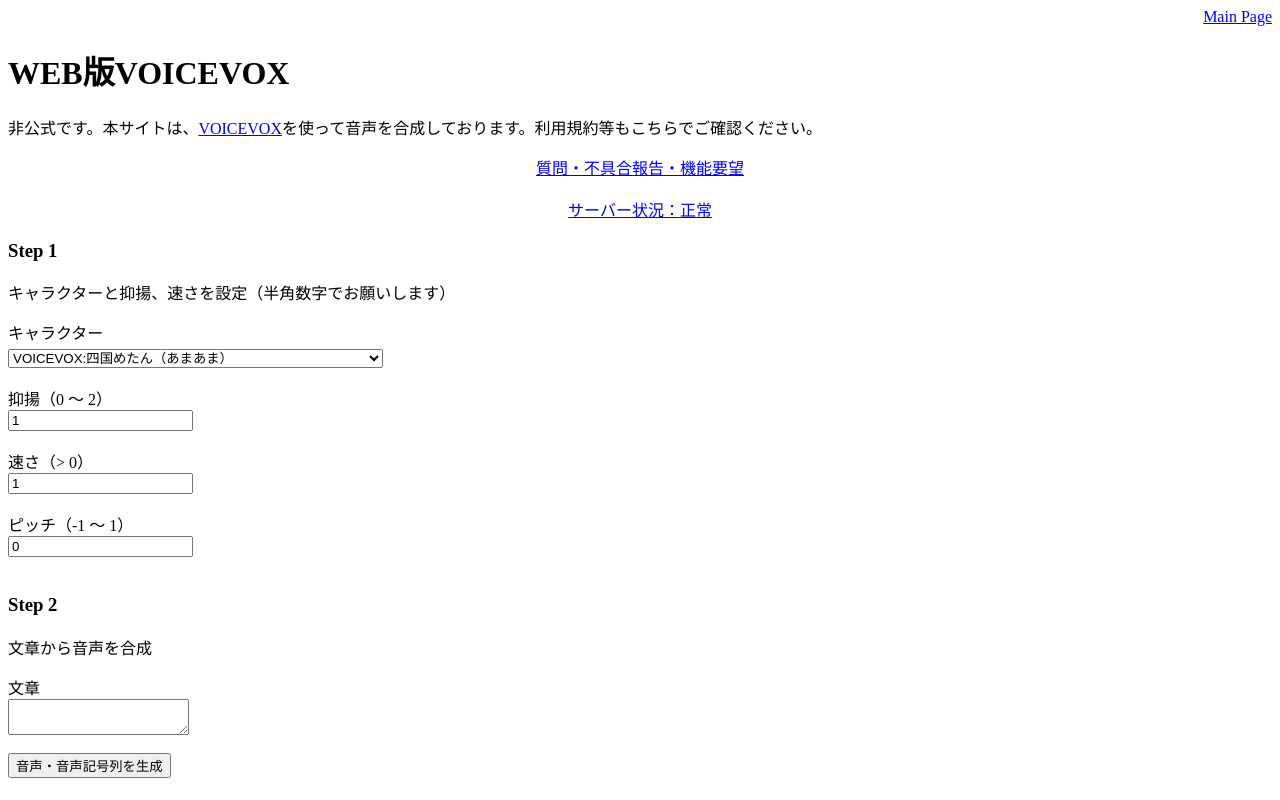
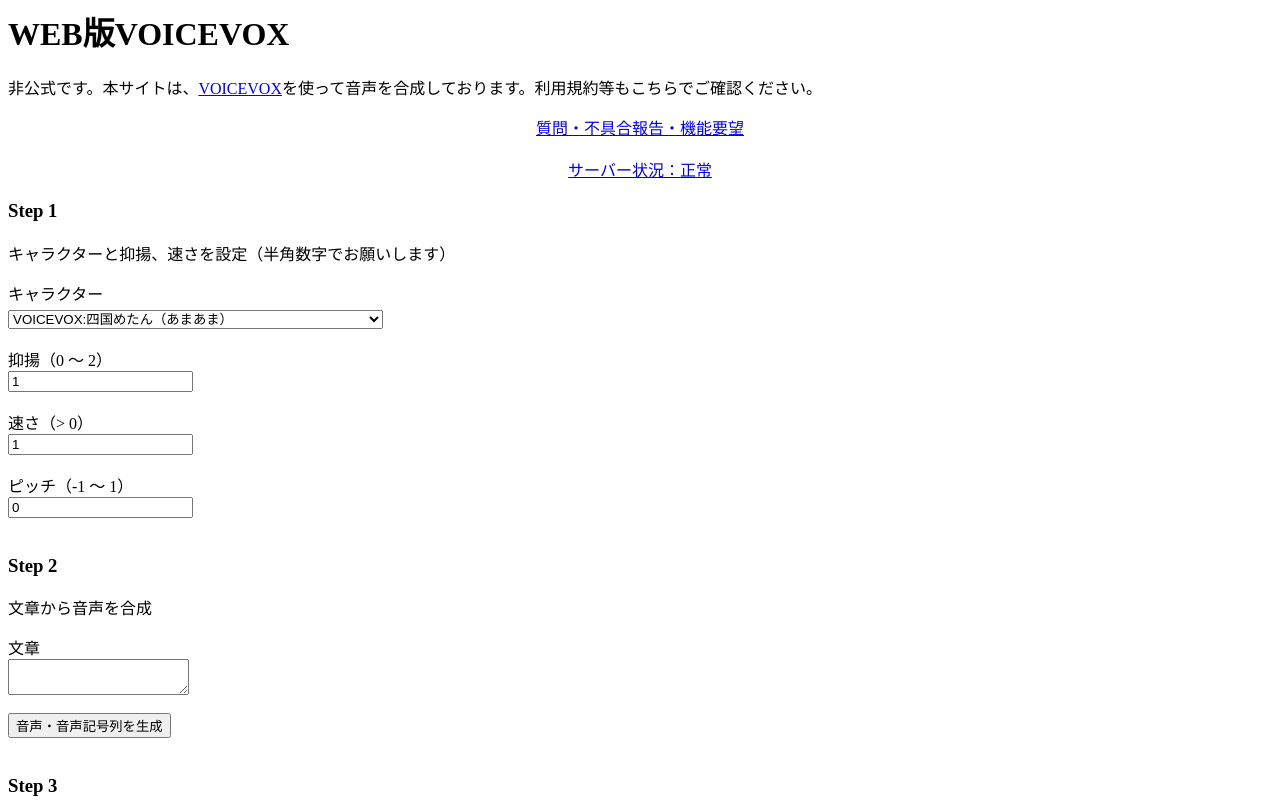
Before and after one commit to io4null0/VX, a plain HTML site: page index.html in a window 1280 px wide. Shown: the top 800 px of the page. Drawn offline with Linux system fonts and the light colour scheme.

Commit message:
Update index.html

```diff
--- a/index.html
+++ b/index.html
@@ -17,7 +17,7 @@
 
   gtag('config', 'G-SPTWBJ9CDD');
 </script>
-<div align='right'><a href ='https://www.voicevox.su-shiki.com/'>Main Page</a></div>
+
     <h1>WEB版VOICEVOX</h1>
     <p>非公式です。本サイトは、<a href='https://voicevox.hiroshiba.jp/'>VOICEVOX</a>を使って音声を合成しております。利用規約等もこちらでご確認ください。</p>
 <center>
```
